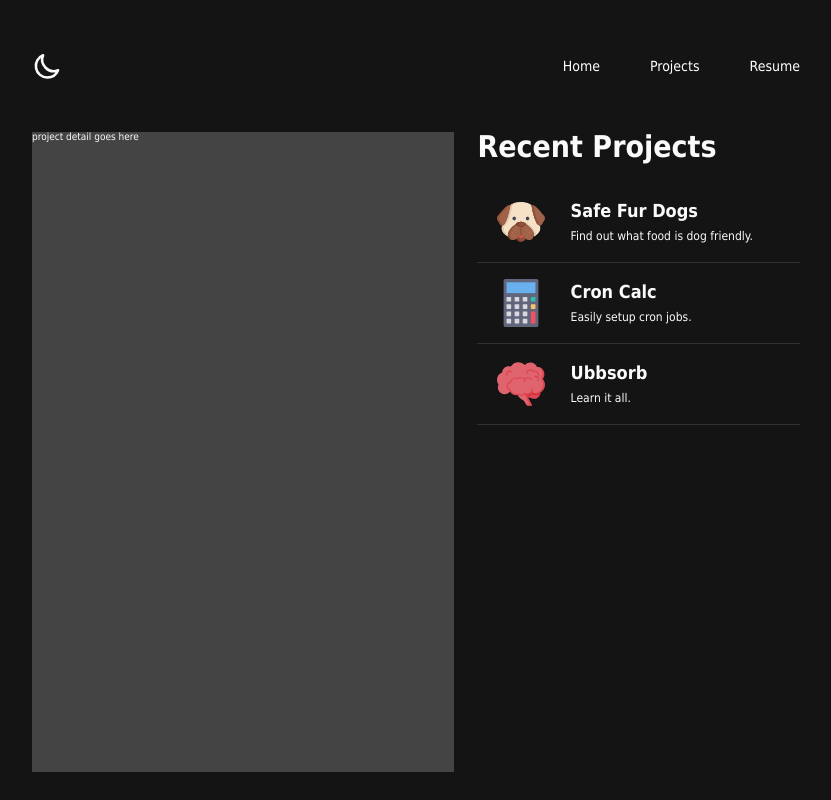
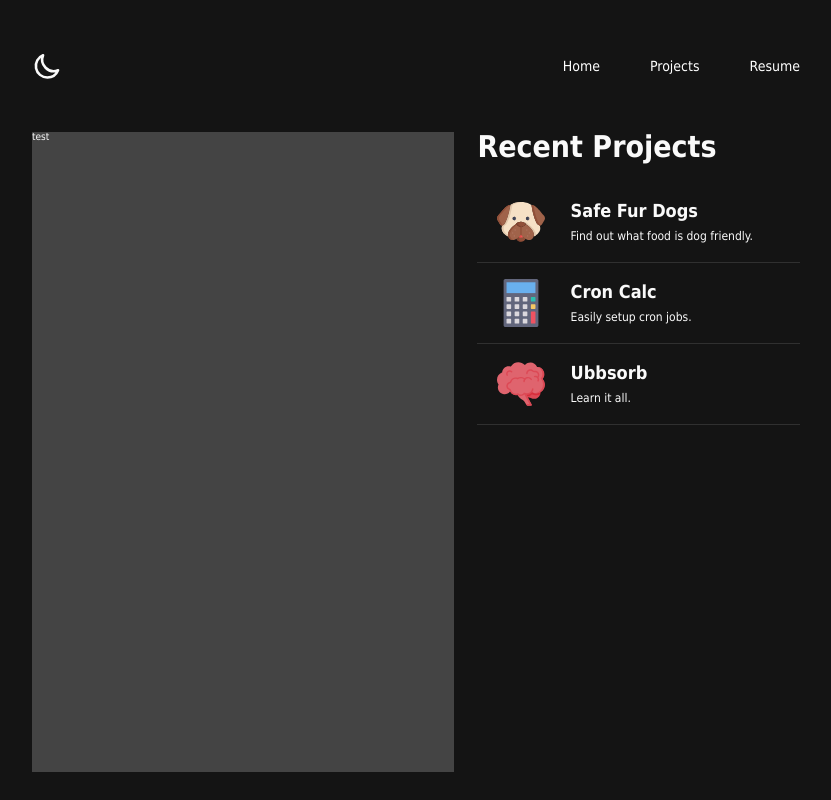
Before and after one commit to alex-lc/portfolio-next, a Next.js app: page /projects in a window 1280 px wide. Shown: the whole page, without its empty margins (224-1055 px from the left). Built offline with nearby package versions, Linux system fonts and the light colour scheme.

Commit message:
Add local development issue with client and server className not matching after refresh.

```diff
--- a/components/projects/project-detail.js
+++ b/components/projects/project-detail.js
@@ -1,10 +1,13 @@
 // styles
 import styled from 'styled-components'
 
-function ProjectDetail() {
+function ProjectDetail({ selectedProject }) {
+
     return (
         <ProjectView>
-            project detail goes here
+            test
+            {/* <h1>{selectedProject.title}</h1>
+            <p>{selectedProject.description}</p> */}
         </ProjectView>
     )
 }
--- a/pages/_app.js
+++ b/pages/_app.js
@@ -21,7 +21,7 @@ function MyApp({ Component, pageProps }) {
   return (
     <ThemeProvider theme={theme == 'light' ? lightTheme : darkTheme}>
       <Head>
-        <meta name="viewport" content="initial-scale=1.0 width-device-width" />
+        <meta name="viewport" content="initial-scale=1.0 width=device-width" />
       </Head>
       <GlobalStyles />
       <div className="container">
--- a/pages/projects/index.js
+++ b/pages/projects/index.js
@@ -1,4 +1,5 @@
 import Head from 'next/head'
+import { useState } from 'react'
 // styles
 import styled from 'styled-components'
 
@@ -14,14 +15,16 @@ function ProjectsPage() {
         { id: 3, title: 'Ubbsorb', description: 'Learn it all.', image: '/icons/brain.svg' }
     ]
 
+    const [selectedProject, setSelectedProject] = useState(fakeItems[0])
+
     return (
         <ProjectsContainer>
             <Head>
                 <title>Alex Cooter | Recent Projects</title>
             </Head>
 
-            <ProjectDetail />
-            <ProjectList projects={fakeItems} />
+            <ProjectDetail selected={selectedProject} />
+            <ProjectList projects={fakeItems} setSelectedProject={setSelectedProject} />
         </ProjectsContainer>
     )
 }
```
